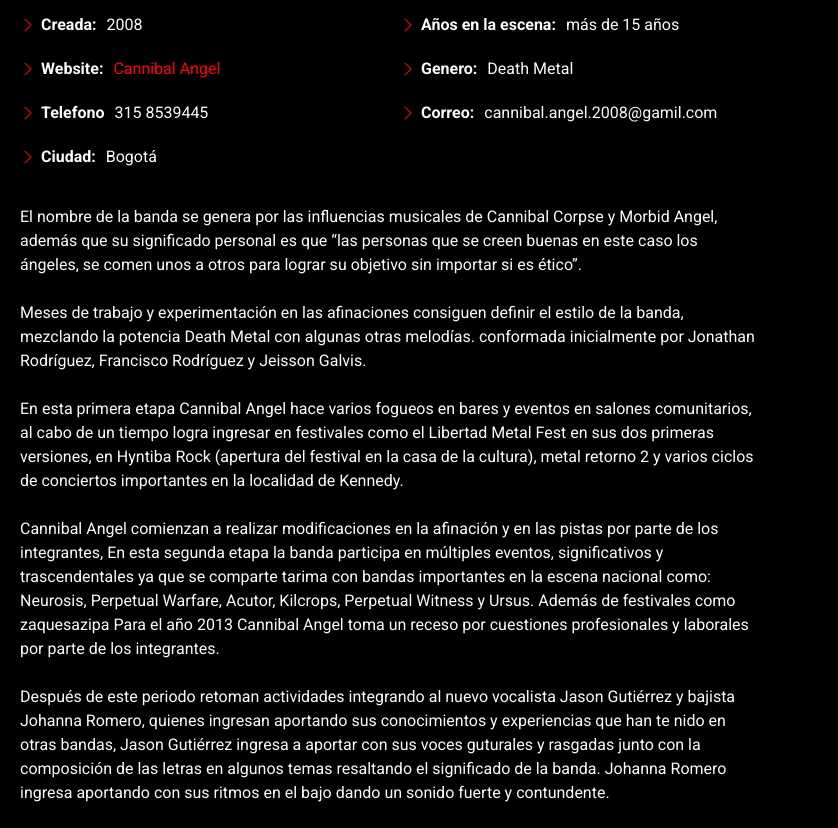
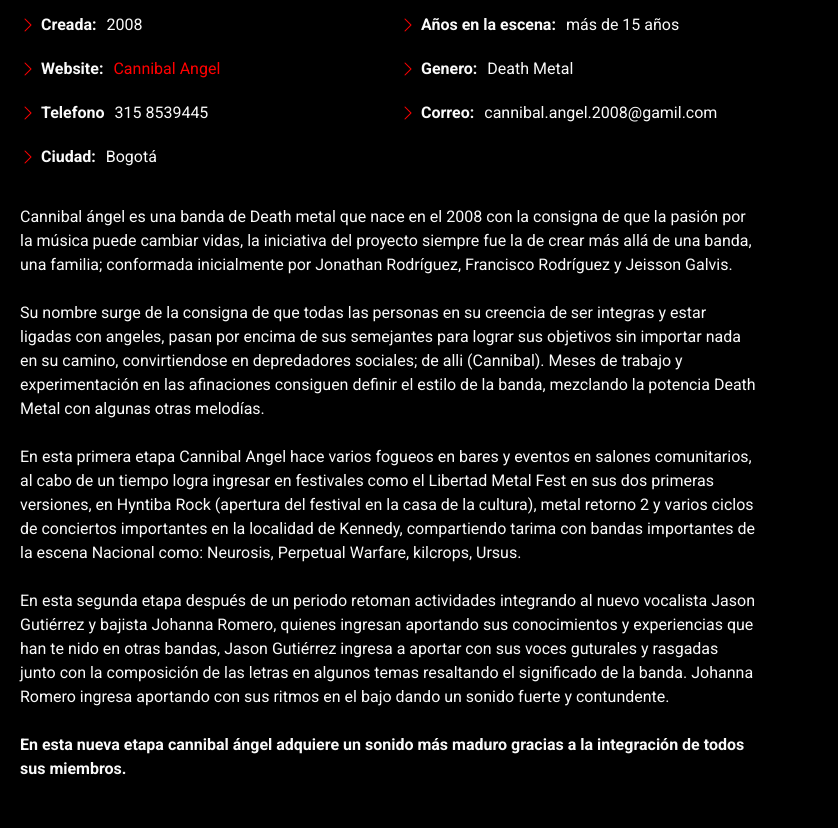
Before and after one commit to LeonardoLombana/Banda-Cannibal-Angel-, a plain HTML site: page about.html in a window 1280 px wide. Shown: the part 562-1390 px from the top of the page, 442-1280 px from the left. Drawn offline with Linux system fonts and the light colour scheme.

Commit message:
actualización de texto descriptivo acerca de la banda en la pagina de banda

```diff
--- a/about.html
+++ b/about.html
@@ -122,28 +122,24 @@
               </div>
             </div>
             <p class="py-3">
-              El nombre de la banda se genera por las influencias musicales de Cannibal Corpse y Morbid Angel, además que su significado personal es que
-              “las personas que se creen buenas en este caso los ángeles, se comen unos a otros para lograr su objetivo sin importar si es ético”.
+              Cannibal ángel es una banda de Death metal que nace en el 2008 con la consigna de que la pasión por la música puede cambiar vidas,
+              la iniciativa del proyecto siempre fue la de crear más allá de una banda, una familia; conformada inicialmente por Jonathan Rodríguez,
+              Francisco Rodríguez y Jeisson Galvis.
               <br>
               <br>
-              Meses de trabajo y experimentación en las afinaciones consiguen definir el estilo de la banda, mezclando la potencia Death Metal con algunas
-              otras melodías. conformada inicialmente por Jonathan Rodríguez, Francisco Rodríguez y Jeisson Galvis.
+              Su nombre surge de la consigna de que todas las personas en su creencia de ser integras y estar ligadas con angeles,
+              pasan por encima de sus semejantes para lograr sus objetivos sin importar nada en su camino, convirtiendose en depredadores sociales; de alli (Cannibal).
+              Meses de trabajo y experimentación en las afinaciones consiguen definir el estilo de la banda, mezclando la potencia Death Metal con algunas otras melodías.
               <br>
               <br>
-              En esta primera etapa Cannibal Angel hace varios fogueos en bares y eventos en salones comunitarios, al cabo de un tiempo logra ingresar en festivales
-              como el Libertad Metal Fest en sus dos primeras versiones, en Hyntiba Rock (apertura del festival en la casa de la cultura), metal retorno 2 y varios
-              ciclos de conciertos importantes en la localidad de Kennedy.
+              En esta primera etapa Cannibal Angel hace varios fogueos en bares y eventos en salones comunitarios, al cabo de un tiempo logra ingresar en festivales como
+              el Libertad Metal Fest en sus dos primeras versiones, en Hyntiba Rock (apertura del festival en la casa de la cultura), metal retorno 2 y varios ciclos de
+              conciertos importantes en la localidad de Kennedy, compartiendo tarima con bandas importantes de la escena Nacional como: Neurosis, Perpetual Warfare, kilcrops, Ursus.
               <br>
               <br>
-              Cannibal Angel comienzan a realizar modificaciones en la afinación y en las pistas por parte de los integrantes, En esta segunda etapa la banda participa
-              en múltiples eventos, significativos y trascendentales ya que se comparte tarima con bandas importantes en la escena nacional como: Neurosis, Perpetual Warfare,
-              Acutor, Kilcrops, Perpetual Witness y Ursus. Además de festivales como zaquesazipa Para el año 2013 Cannibal Angel toma un receso por cuestiones profesionales
-              y laborales por parte de los integrantes.
-              <br>
-              <br>
-              Después de este periodo retoman actividades integrando al nuevo vocalista Jason Gutiérrez y bajista Johanna Romero, quienes ingresan aportando sus
-              conocimientos y experiencias que han te nido en otras bandas, Jason Gutiérrez ingresa a aportar con sus voces guturales y rasgadas junto con la composición
-              de las letras en algunos temas resaltando el significado de la banda. Johanna Romero ingresa aportando con sus ritmos en el bajo dando un sonido fuerte y contundente.
+              En esta segunda etapa después de un periodo retoman actividades integrando al nuevo vocalista Jason Gutiérrez y bajista Johanna Romero, quienes ingresan
+              aportando sus conocimientos y experiencias que han te nido en otras bandas, Jason Gutiérrez ingresa a aportar con sus voces guturales y rasgadas junto con
+              la composición de las letras en algunos temas resaltando el significado de la banda. Johanna Romero ingresa aportando con sus ritmos en el bajo dando un sonido fuerte y contundente.
               <br>
               <br>
               <b>En esta nueva etapa cannibal ángel adquiere un sonido más maduro gracias a la integración de todos sus miembros.</b>
```
